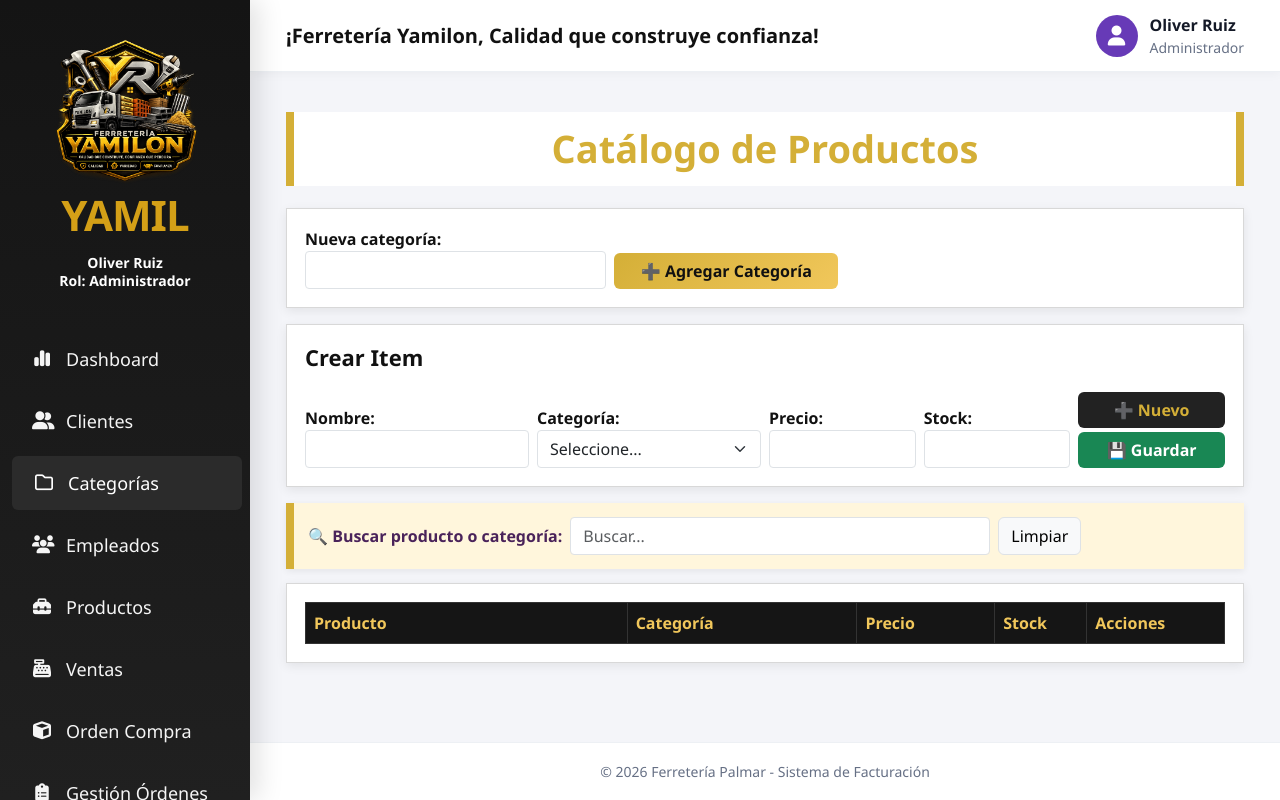
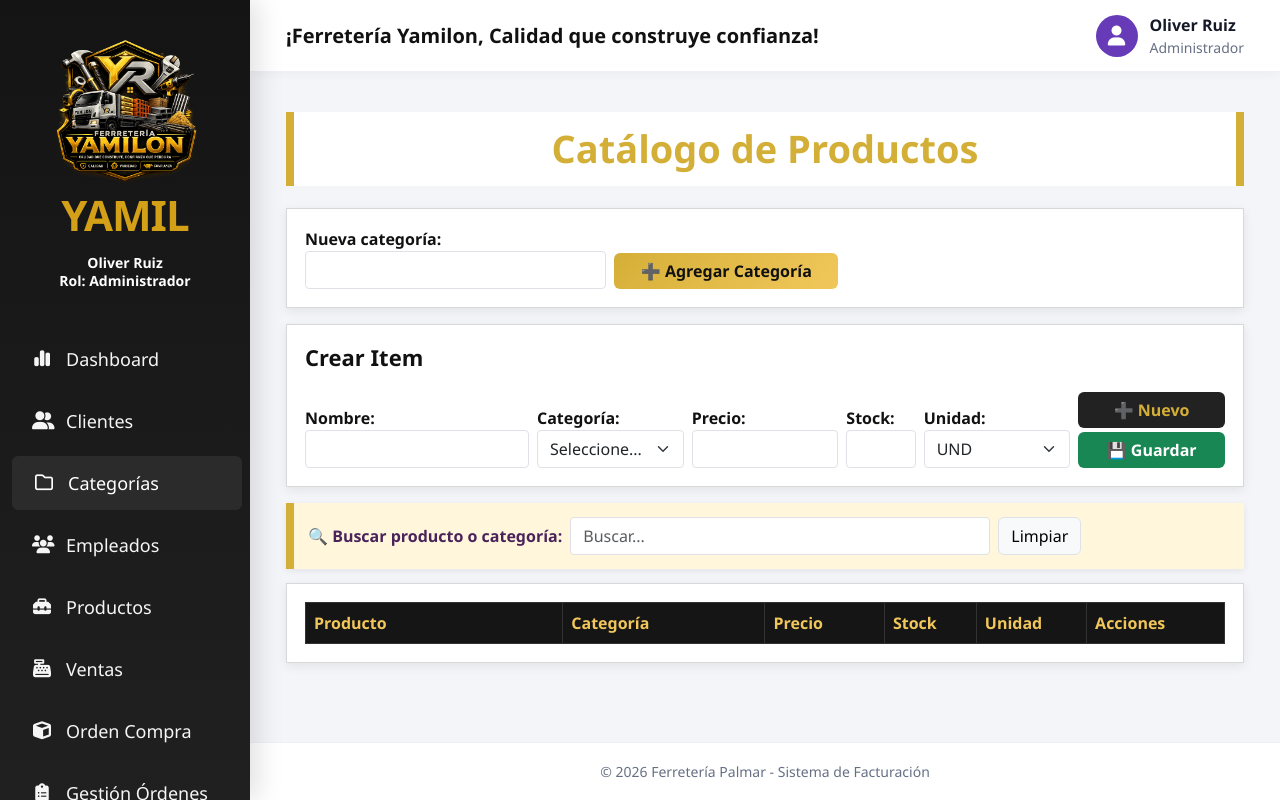
Before and after one commit to Ruizoli/Palmar_Web, a Flask app: page /categorias in a window 1280 px wide. Run offline with Flask 3, Linux system fonts and the light colour scheme; a user stored in the database is signed in; data that the repository does not hold is empty; some libraries are stand-ins or nearby versions.

Commit message:
Agregar unidad de medida en inventario ventas y compras

```diff
--- a/app.py
+++ b/app.py
@@ -247,7 +247,7 @@ def productos():
     q = request.args.get("q", "").strip()
     params = []
     sql = """
-        SELECT p.id, p.nombre, p.precio, p.stock, p.categoria_id,
+        SELECT p.id, p.nombre, p.precio, p.stock, p.unidad, p.categoria_id,
                COALESCE(c.nombre, 'Sin categoría') AS categoria,
                (p.precio * p.stock) AS invertido
         FROM productos p
@@ -286,12 +286,20 @@ def categorias():
         categoria_id = request.form.get("categoria_id")
         precio = request.form.get("precio") or 0
         stock = request.form.get("stock") or 0
+        unidad = request.form.get("unidad", "UND")
         if not nombre or not categoria_id:
             flash("Complete todos los campos del producto", "warning")
         else:
-            execute("INSERT INTO productos(nombre, categoria_id, precio, stock) VALUES (?, ?, ?, ?)", (
-                nombre, categoria_id, precio, stock
-            ))
+            execute(
+                "INSERT INTO productos(nombre, categoria_id, precio, stock, unidad) VALUES (?, ?, ?, ?, ?)",
+                (
+                    nombre,
+                    categoria_id,
+                    precio,
+                    stock,
+                    unidad
+                )
+            )
             flash("Producto guardado correctamente", "success")
         return redirect(url_for("categorias"))
 
@@ -299,7 +307,13 @@ def categorias():
     categorias = fetch_all("SELECT id, nombre FROM categorias ORDER BY nombre")
     params = []
     sql = """
-        SELECT p.id, p.nombre, p.precio, p.stock, p.categoria_id, c.nombre AS categoria
+        SELECT p.id,
+            p.nombre,
+            p.precio,
+            p.stock,
+            p.unidad,
+            p.categoria_id,
+            c.nombre AS categoria
         FROM productos p
         INNER JOIN categorias c ON p.categoria_id = c.id
     """
@@ -315,8 +329,21 @@ def categorias():
 @login_required
 @admin_required
 def editar_producto(id):
-    execute("UPDATE productos SET nombre=?, categoria_id=?, precio=?, stock=? WHERE id=?", (
-        request.form["nombre"], request.form.get("categoria_id"), request.form.get("precio") or 0, request.form.get("stock") or 0, id
+    execute("""
+        UPDATE productos
+        SET nombre=?,
+            categoria_id=?,
+            precio=?,
+            stock=?,
+            unidad=?
+        WHERE id=?
+    """, (
+        request.form["nombre"],
+        request.form.get("categoria_id"),
+        request.form.get("precio") or 0,
+        request.form.get("stock") or 0,
+        request.form.get("unidad", "UND"),
+        id
     ))
     flash("Producto actualizado correctamente", "success")
     return redirect(request.form.get("next") or url_for("categorias"))
@@ -391,7 +418,7 @@ def ventas():
                     continue
 
                 cursor.execute(
-                    "SELECT id, nombre, precio, stock FROM productos WHERE id=%s",
+                    "SELECT id, nombre, precio, stock, unidad FROM productos WHERE id=%s",
                     (producto_id,)
                 )
                 p = cursor.fetchone()
@@ -448,7 +475,7 @@ def ventas():
             conn.close()
 
     productos = fetch_all("""
-        SELECT id, nombre, precio, stock
+        SELECT id, nombre, precio, stock, unidad
         FROM productos
         WHERE stock > 0
         ORDER BY nombre
@@ -500,6 +527,7 @@ def factura_pdf(venta_id):
         SELECT
             p.id AS producto_id,
             p.nombre,
+            p.unidad,
             d.cantidad,
             d.precio,
             d.subtotal
@@ -598,7 +626,8 @@ def factura_pdf(venta_id):
             c.drawString(105, y_linea, linea)
             y_linea -= 10
 
-        c.drawRightString(330, y, str(d["cantidad"]))
+        unidad = d["unidad"] or "UND"
+        c.drawRightString(330, y, f'{d["cantidad"]} {unidad}')
         c.drawRightString(420, y, f"C${float(d['precio']):,.2f}")
         c.drawRightString(550, y, f"C${float(d['subtotal']):,.2f}")
 
@@ -668,7 +697,7 @@ def gestion_ordenes():
 @admin_required
 def orden_compra():
     productos = fetch_all("""
-        SELECT id, nombre, stock
+        SELECT id, nombre, stock, unidad
         FROM productos
         ORDER BY nombre
     """)
@@ -746,9 +775,14 @@ def orden_pdf(po):
     """, (po,))
 
     detalles = fetch_all("""
-        SELECT producto, cantidad, precio, subtotal
-        FROM orden_compra_detalle
-        WHERE po=?
+        SELECT d.producto,
+               d.cantidad,
+               d.precio,
+               d.subtotal,
+               COALESCE(p.unidad, 'UND') AS unidad
+        FROM orden_compra_detalle d
+        LEFT JOIN productos p ON p.nombre = d.producto
+        WHERE d.po=?
     """, (po,))
 
     if not orden:
@@ -995,6 +1029,7 @@ def descargar_inventario_excel():
             COALESCE(c.nombre, 'Sin categoría') AS categoria,
             p.precio,
             p.stock,
+            p.unidad,
             (p.precio * p.stock) AS total
         FROM productos p
         LEFT JOIN categorias c
@@ -1006,7 +1041,7 @@ def descargar_inventario_excel():
     ws = wb.active
     ws.title = "Inventario"
 
-    encabezados = ["Producto", "Categoría", "Precio", "Stock", "Total"]
+    encabezados = ["Producto", "Categoría", "Precio", "Stock", "Unidad", "Total"]
     ws.append(encabezados)
 
     for cell in ws[1]:
@@ -1020,6 +1055,7 @@ def descargar_inventario_excel():
             p["categoria"],
             float(p["precio"] or 0),
             int(p["stock"] or 0),
+            p["unidad"] or "UND",
             float(p["total"] or 0)
         ])
 
@@ -1027,13 +1063,14 @@ def descargar_inventario_excel():
     ws.column_dimensions["B"].width = 25
     ws.column_dimensions["C"].width = 15
     ws.column_dimensions["D"].width = 12
-    ws.column_dimensions["E"].width = 15
+    ws.column_dimensions["E"].width = 12
+    ws.column_dimensions["F"].width = 15
 
     for row in ws.iter_rows(min_row=2, min_col=3, max_col=3):
         for cell in row:
             cell.number_format = 'C$#,##0.00'
 
-    for row in ws.iter_rows(min_row=2, min_col=5, max_col=5):
+    for row in ws.iter_rows(min_row=2, min_col=6, max_col=6):
         for cell in row:
             cell.number_format = 'C$#,##0.00'
 
--- a/templates/categorias.html
+++ b/templates/categorias.html
@@ -130,7 +130,7 @@
       <input class="form-control" name="nombre" required>
     </div>
 
-    <div class="col-md-3">
+    <div class="col-md-2">
       <label>Categoría:</label>
       <select class="form-select" name="categoria_id" required>
         <option value="">Seleccione...</option>
@@ -145,9 +145,23 @@
       <input class="form-control" type="number" step="0.01" name="precio" required>
     </div>
 
-    <div class="col-md-2">
+    <div class="col-md-1">
       <label>Stock:</label>
       <input class="form-control" type="number" name="stock" required>
+    </div>
+
+    <div class="col-md-2">
+      <label>Unidad:</label>
+      <select class="form-select" name="unidad" required>
+        <option value="UND">UND</option>
+        <option value="GLN">GLN</option>
+        <option value="LTS">LTS</option>
+        <option value="MTS">MTS</option>
+        <option value="KG">KG</option>
+        <option value="LB">LB</option>
+        <option value="SACO">SACO</option>
+        <option value="M3">M³</option>
+      </select>
     </div>
 
     <div class="col-md-2 d-grid gap-1">
@@ -181,10 +195,11 @@
   <table class="table local-table align-middle" id="tablaCategoriasProductos">
     <thead>
       <tr>
-        <th style="width:35%">Producto</th>
-        <th style="width:25%">Categoría</th>
-        <th style="width:15%">Precio</th>
+        <th style="width:28%">Producto</th>
+        <th style="width:22%">Categoría</th>
+        <th style="width:13%">Precio</th>
         <th style="width:10%">Stock</th>
+        <th style="width:12%">Unidad</th>
         <th style="width:15%">Acciones</th>
       </tr>
     </thead>
@@ -194,17 +209,17 @@
       {% for p in productos %}
 
       <tr class="fila-producto"
-          data-busqueda="{{ p.nombre }} {{ p.categoria }} {{ p.precio }} {{ p.stock }}">
+          data-busqueda="{{ p.nombre }} {{ p.categoria }} {{ p.precio }} {{ p.stock }} {{ p.unidad or 'UND' }}">
 
         <form method="post" action="{{ url_for('editar_producto', id=p.id) }}">
           <input type="hidden" name="next" value="{{ url_for('categorias') }}">
 
           <td>
-            <input class="form-control" name="nombre" value="{{ p.nombre }}">
+            <input class="form-control" name="nombre" value="{{ p.nombre }}" required>
           </td>
 
           <td>
-            <select class="form-select" name="categoria_id">
+            <select class="form-select" name="categoria_id" required>
               {% for c in categorias %}
               <option
                 value="{{ c.id }}"
@@ -216,11 +231,24 @@
           </td>
 
           <td>
-            <input class="form-control" type="number" step="0.01" name="precio" value="{{ p.precio }}">
+            <input class="form-control" type="number" step="0.01" name="precio" value="{{ p.precio }}" required>
           </td>
 
           <td>
-            <input class="form-control" type="number" name="stock" value="{{ p.stock }}">
+            <input class="form-control" type="number" name="stock" value="{{ p.stock }}" required>
+          </td>
+
+          <td>
+            <select class="form-select" name="unidad" required>
+              <option value="UND" {% if (p.unidad or 'UND') == 'UND' %}selected{% endif %}>UND</option>
+              <option value="GLN" {% if p.unidad == 'GLN' %}selected{% endif %}>GLN</option>
+              <option value="LTS" {% if p.unidad == 'LTS' %}selected{% endif %}>LTS</option>
+              <option value="MTS" {% if p.unidad == 'MTS' %}selected{% endif %}>MTS</option>
+              <option value="KG" {% if p.unidad == 'KG' %}selected{% endif %}>KG</option>
+              <option value="LB" {% if p.unidad == 'LB' %}selected{% endif %}>LB</option>
+              <option value="SACO" {% if p.unidad == 'SACO' %}selected{% endif %}>SACO</option>
+              <option value="M3" {% if p.unidad == 'M3' %}selected{% endif %}>M³</option>
+            </select>
           </td>
 
           <td>
@@ -248,7 +276,7 @@
       {% endfor %}
 
       <tr id="sinProductos" style="display:none;">
-        <td colspan="5" class="text-center text-muted py-4 fw-bold">
+        <td colspan="6" class="text-center text-muted py-4 fw-bold">
           No se encontraron productos.
         </td>
       </tr>
```
Also changed, not shown: templates/orden_compra.html (+19 -5 lines), templates/productos.html (+20 -3 lines), templates/ventas.html (+18 -5 lines).
